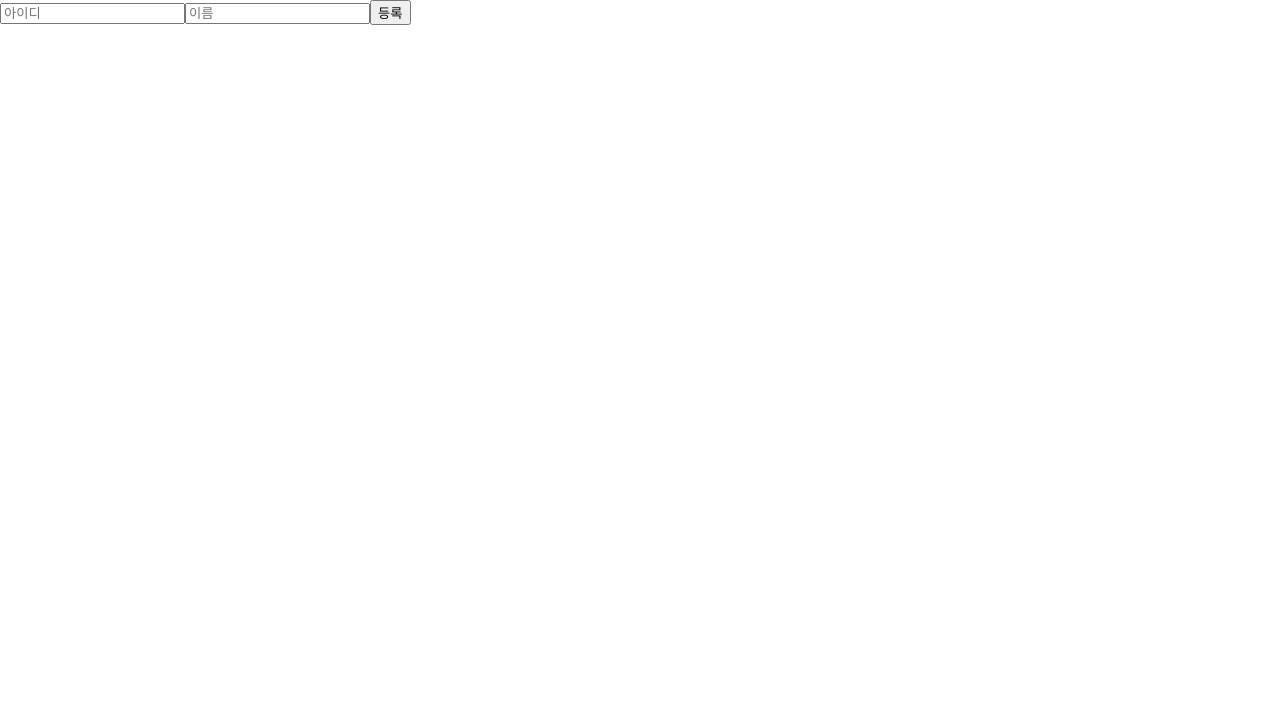
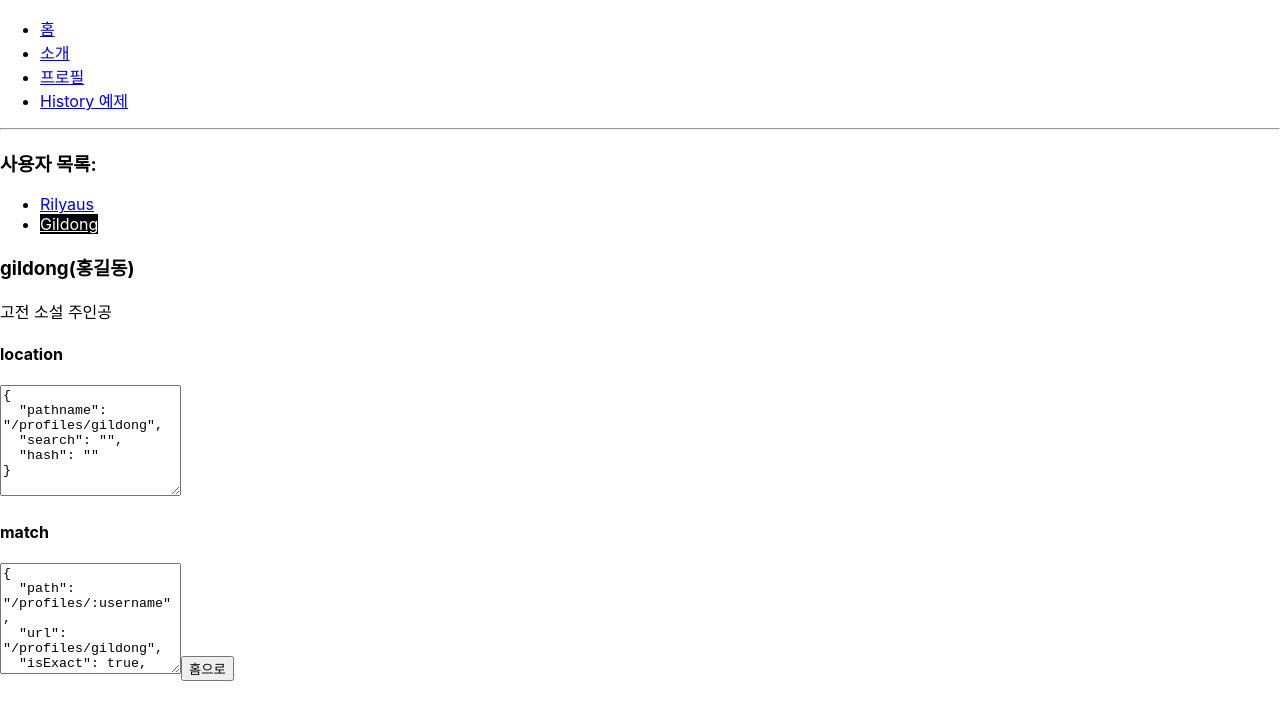
Before and after one commit to Rilyaus/react-tutorial, a React (Create React App) app: page /profiles/gildong in a window 1280 px wide. Shown: the top 720 px of the page. Built offline with nearby package versions, Linux system fonts and the light colour scheme.

Commit message:
feat : router-tutorial

```diff
--- a/package.json
+++ b/package.json
@@ -7,8 +7,10 @@
     "@testing-library/react": "^11.1.0",
     "@testing-library/user-event": "^12.1.10",
     "immer": "^9.0.5",
+    "qs": "^6.10.1",
     "react": "^17.0.2",
     "react-dom": "^17.0.2",
+    "react-router-dom": "^5.2.0",
     "react-scripts": "4.0.3",
     "web-vitals": "^1.0.1"
   },
--- a/src/index.js
+++ b/src/index.js
@@ -1,17 +1,12 @@
 import React from "react";
 import ReactDOM from "react-dom";
+import { BrowserRouter } from "react-router-dom";
 import "./index.css";
-import App from "./immer-tutorial/App";
-import reportWebVitals from "./reportWebVitals";
+import App from "./router-tutorial/App.js";
 
 ReactDOM.render(
-  <React.StrictMode>
+  <BrowserRouter>
     <App />
-  </React.StrictMode>,
+  </BrowserRouter>,
   document.getElementById("root")
 );
-
-// If you want to start measuring performance in your app, pass a function
-// to log results (for example: reportWebVitals(console.log))
-// or send to an analytics endpoint. Learn more: https://bit.ly/CRA-vitals
-reportWebVitals();
--- /dev/null
+++ b/src/router-tutorial/About.js
@@ -0,0 +1,19 @@
+import React from "react";
+import qs from "qs";
+
+const About = ({ location }) => {
+  const query = qs.parse(location.search, {
+    ignoreQueryPrefix: true,
+  });
+  const showDetail = query.detail === "true";
+
+  return (
+    <div>
+      <h1>소개</h1>
+      <p>라우트 기초 실습 프로젝트!</p>
+      {showDetail && <p>detail 값을 true로 설정하셨군요!</p>}
+    </div>
+  );
+};
+
+export default About;
--- /dev/null
+++ b/src/router-tutorial/App.js
@@ -0,0 +1,44 @@
+import React from "react";
+import { Route, Link, Switch } from "react-router-dom";
+import About from "./About";
+import Home from "./Home";
+import Profiles from "./Profiles";
+import HistroySample from "./HistorySample";
+
+const App = () => {
+  return (
+    <div>
+      <ul>
+        <li>
+          <Link to="/">홈</Link>
+        </li>
+        <li>
+          <Link to="/about">소개</Link>
+        </li>
+        <li>
+          <Link to="/profiles">프로필</Link>
+        </li>
+        <li>
+          <Link to="/history">History 예제</Link>
+        </li>
+      </ul>
+      <hr />
+      <Switch>
+        <Route path="/" component={Home} exact={true} />
+        <Route path={["/about", "/info"]} component={About} />
+        <Route path="/profiles" component={Profiles} />
+        <Route path="/history" component={HistroySample} />
+        <Route
+          render={({ location }) => (
+            <div>
+              <h2>이 페이지는 존재하지 않습니다</h2>
+              <p>{location.pathname}</p>
+            </div>
+          )}
+        />
+      </Switch>
+    </div>
+  );
+};
+
+export default App;
--- /dev/null
+++ b/src/router-tutorial/HistorySample.js
@@ -0,0 +1,32 @@
+import React, { Component } from "react";
+
+class HistroySample extends Component {
+  handleGoBack = () => {
+    this.props.history.goBack();
+  };
+
+  handleGoHome = () => {
+    this.props.history.push("/");
+  };
+
+  componentDidMount() {
+    this.unblock = this.props.history.block("정말 떠나실 건가요?");
+  }
+
+  componentWillUnmount() {
+    if (this.unblock) {
+      this.unblock();
+    }
+  }
+
+  render() {
+    return (
+      <div>
+        <button onClick={this.handleGoBack}>뒤로</button>
+        <button onClick={this.handleGoHome}>홈으로</button>
+      </div>
+    );
+  }
+}
+
+export default HistroySample;
--- /dev/null
+++ b/src/router-tutorial/Home.js
@@ -0,0 +1,12 @@
+import React from "react";
+
+const Home = () => {
+  return (
+    <div>
+      <h1>홈</h1>
+      <p>홈, 가장 먼저 보여지는 페이지</p>
+    </div>
+  );
+};
+
+export default Home;
--- /dev/null
+++ b/src/router-tutorial/Profile.js
@@ -0,0 +1,35 @@
+import React from "react";
+import { withRouter } from "react-router";
+import WithRouterSample from "./WithRouterSample";
+
+const data = {
+  rilyaus: {
+    name: "KGD",
+    description: "Developer",
+  },
+  gildong: {
+    name: "홍길동",
+    description: "고전 소설 주인공",
+  },
+};
+
+const Profile = ({ match }) => {
+  const { username } = match.params;
+  const profile = data[username];
+
+  if (!profile) {
+    return <div>존재하지 않는 사용자입니다.</div>;
+  }
+
+  return (
+    <div>
+      <h3>
+        {username}({profile.name})
+      </h3>
+      <p>{profile.description}</p>
+      <WithRouterSample />
+    </div>
+  );
+};
+
+export default withRouter(Profile);
--- /dev/null
+++ b/src/router-tutorial/Profiles.js
@@ -0,0 +1,37 @@
+import React from "react";
+import { NavLink, Route } from "react-router-dom";
+import Profile from "./Profile";
+
+const Profiles = () => {
+  const activeStyle = {
+    background: "black",
+    color: "white",
+  };
+
+  return (
+    <div>
+      <h3>사용자 목록:</h3>
+      <ul>
+        <li>
+          <NavLink activeStyle={activeStyle} to="/profiles/rilyaus">
+            Rilyaus
+          </NavLink>
+        </li>
+        <li>
+          <NavLink activeStyle={activeStyle} to="/profiles/gildong">
+            Gildong
+          </NavLink>
+        </li>
+      </ul>
+
+      <Route
+        path="/profiles"
+        exact
+        render={() => <div>사용자를 선택해주세요.</div>}
+      />
+      <Route path="/profiles/:username" component={Profile} />
+    </div>
+  );
+};
+
+export default Profiles;
--- /dev/null
+++ b/src/router-tutorial/WithRouterSample.js
@@ -0,0 +1,24 @@
+import React from "react";
+import { withRouter } from "react-router-dom";
+
+const WithRouterSample = ({ location, match, history }) => {
+  return (
+    <div>
+      <h4>location</h4>
+      <textarea
+        value={JSON.stringify(location, null, 2)}
+        rows={7}
+        readOnly={true}
+      />
+      <h4>match</h4>
+      <textarea
+        value={JSON.stringify(match, null, 2)}
+        rows={7}
+        readOnly={true}
+      />
+      <button onClick={() => history.push("/")}>홈으로</button>
+    </div>
+  );
+};
+
+export default withRouter(WithRouterSample);
```
Also changed, not shown: 1 other file (tests, documents, lock files or other folders).
